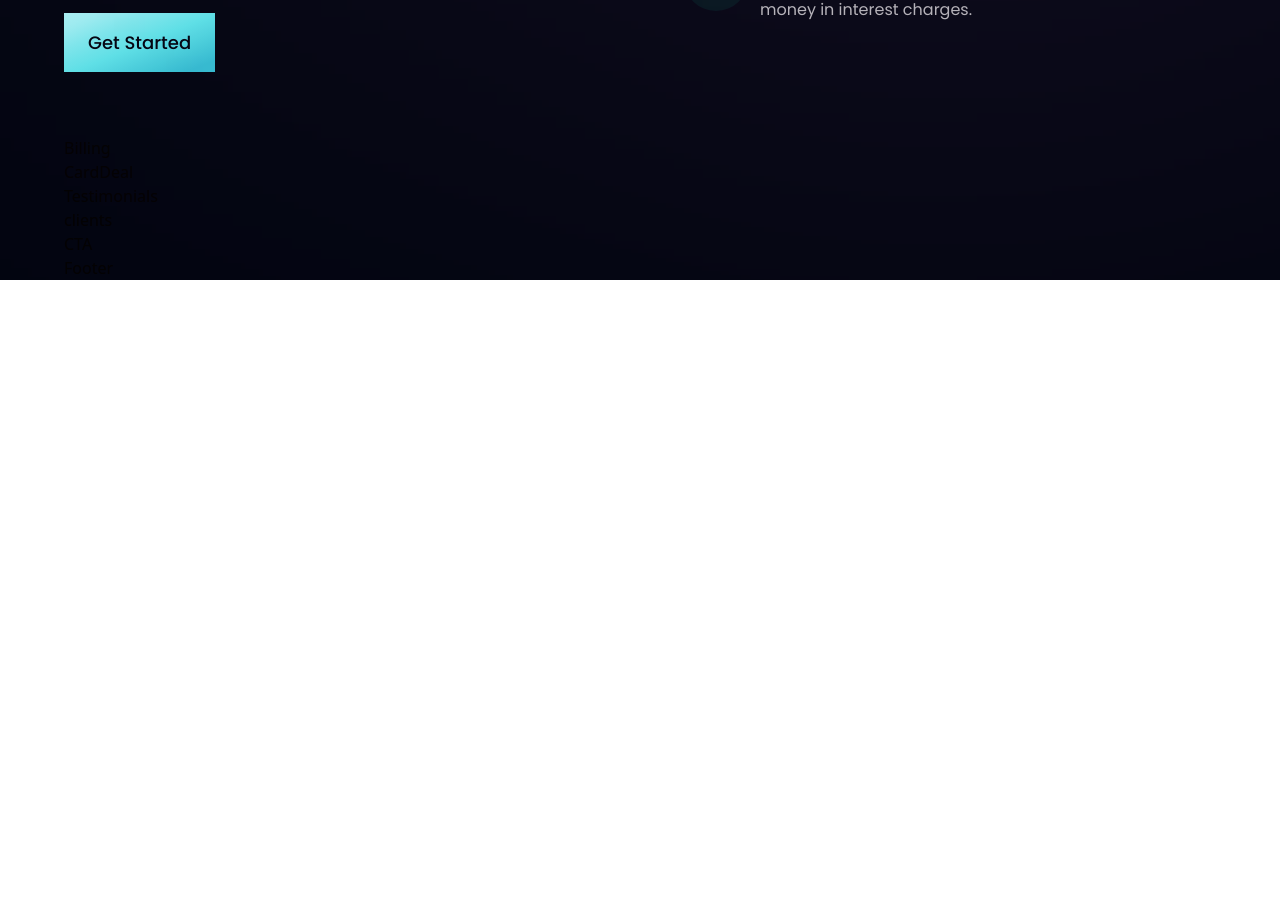
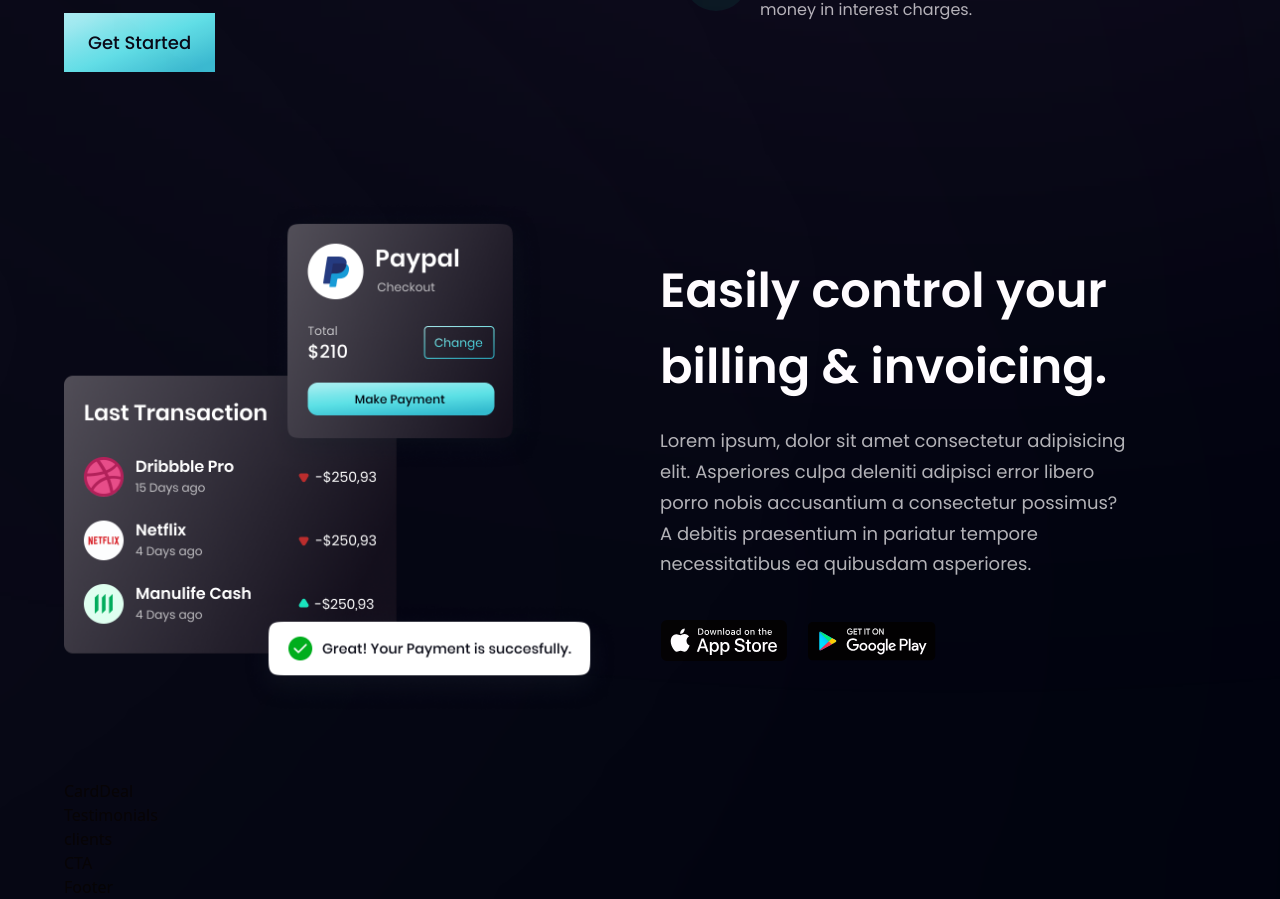
Before and after one commit to theshahzism/Hoobank, a React (Vite) app: page / in a window 1280 px wide. Shown: the part 1419-2318 px from the top of the page. Before the commit the page ends 1699 px from the top, so only its background shows below. Built offline with nearby package versions, Linux system fonts and the light colour scheme.

Commit message:
Completed Billing component

```diff
--- a/src/components/Billing.jsx
+++ b/src/components/Billing.jsx
@@ -1,11 +1,37 @@
-import React from 'react'
+import { apple, bill, google } from "../assets";
+import styles, { layout } from "../style";
 
 const Billing = () => {
   return (
-    <div>
-      Billing
-    </div>
-  )
-}
+    <section id="product" className={`${layout.sectionReverse}`}>
+      <div className={layout.sectionImgReverse}>
+        <img
+          src={bill}
+          alt="billing"
+          className="w-[100%] h-[100%] relative z-[5]"
+        />
+        <div className="absolute z-[3] -left-1/2 top-0 w-[50%] h-[50%] rounded-full white__gradient "></div>
+        <div className="absolute z-[0] -left-1/2 bottom-0 w-[50%] h-[50%] rounded-full pink__gradient "></div>
+      </div>
+      <div className={layout.sectionInfo}>
+        <h2 className={styles.heading2}>
+          Easily control your <br className="sm:block hidden" /> billing &
+          invoicing.
+        </h2>
+        <p className={`${styles.paragraph} max-w-[470px] mt-5`}>
+          {" "}
+          Lorem ipsum, dolor sit amet consectetur adipisicing elit. Asperiores
+          culpa deleniti adipisci error libero porro nobis accusantium a
+          consectetur possimus? A debitis praesentium in pariatur tempore
+          necessitatibus ea quibusdam asperiores.{" "}
+        </p>
+        <div className="flex flex-row flex-wrap sm:mt-10 mt-6">
+          <img src={apple} alt="apple store" className="w-[128px] h-[42px] object-contain mr-5 cursor-pointer" />
+          <img src={google} alt="google" className="w-[128px] h-[42px] object-contain cursor-pointer" />
+        </div>
+      </div>
+    </section>
+  );
+};
 
-export default Billing
+export default Billing;
```
